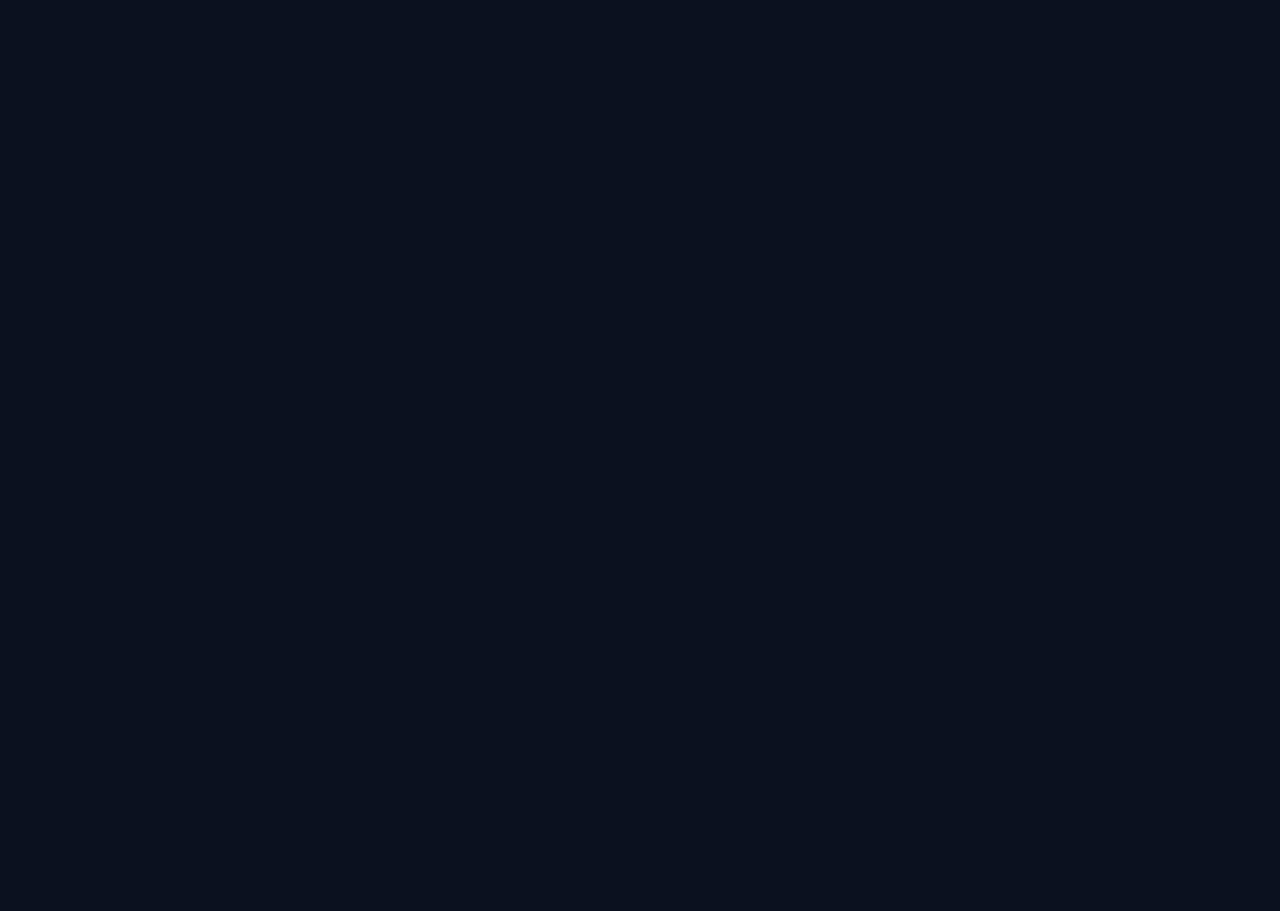
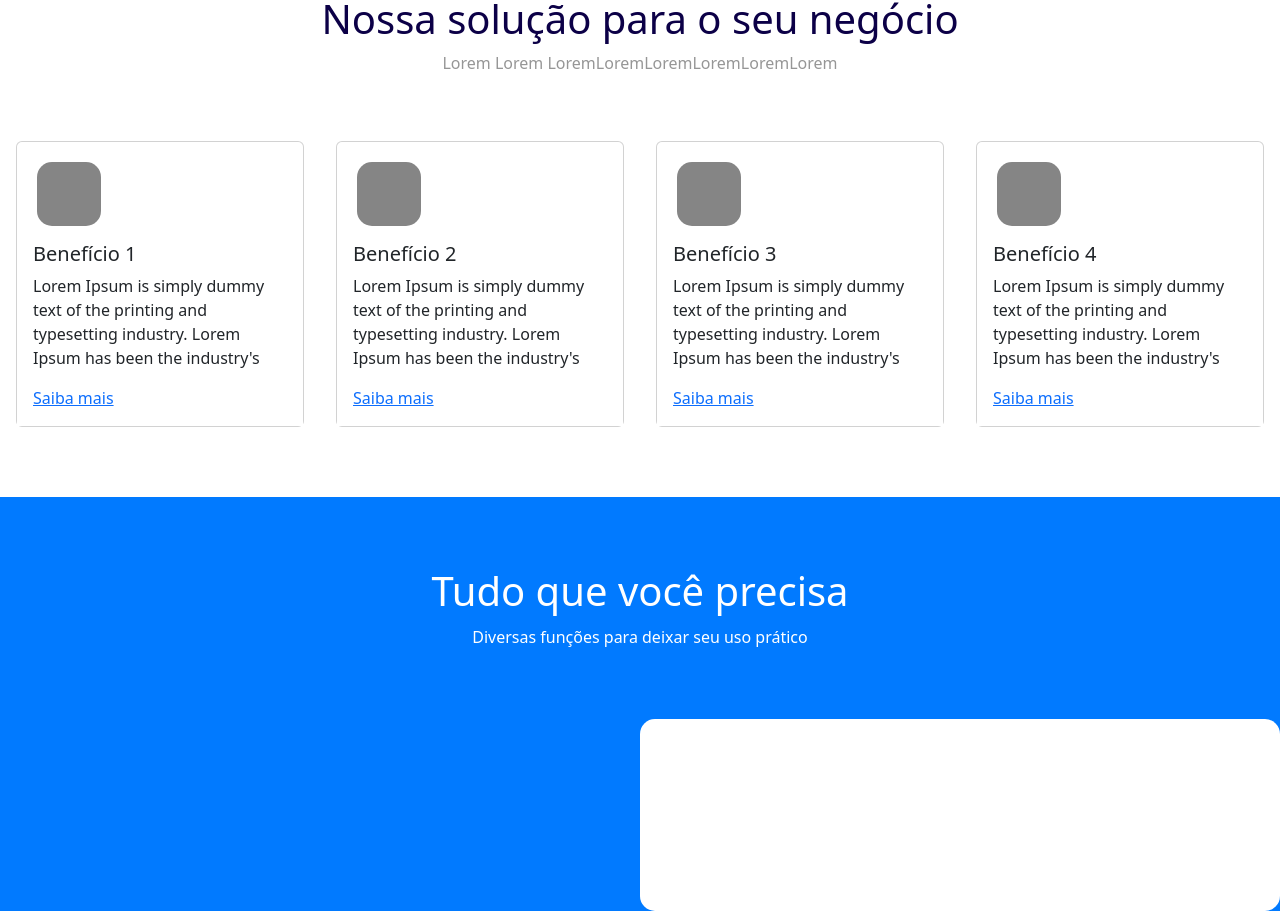
Before and after one commit to AlvarezGui/takout-lp, a Next.js app: page / in a window 1280 px wide. Shown: the part 1071-1982 px from the top of the page. Before the commit the page ends 1058 px from the top, so only its background shows below. Built offline with nearby package versions, Linux system fonts and the light colour scheme.

Commit message:
Add files via upload

```diff
--- /dev/null
+++ b/components/como-funciona.jsx
@@ -0,0 +1,17 @@
+export default function comoFunciona(){
+    return(
+    <>
+        <div className="fundoCF">
+
+            {/* titulo */}
+            <div className="tituloCF" id='CF'>
+                <h1>Tudo que você precisa</h1>
+                <p>Diversas funções para deixar seu uso prático</p>
+            </div>
+
+            {/* PlaceHolder3 */}
+            <div className="placeHolder3"></div>
+        </div>
+    </>
+    )
+}
--- a/components/header.jsx
+++ b/components/header.jsx
@@ -16,7 +16,7 @@ export default function Header(){
           <Nav className="me-auto">
             <Nav.Link href="#servico"><h6>Serviço</h6></Nav.Link>
             <Nav.Link href="#solucao"><h6>Solução</h6></Nav.Link>
-            <Nav.Link href="#comoFunciona"><h6>Como funciona</h6></Nav.Link>
+            <Nav.Link href="#CF"><h6>Como funciona</h6></Nav.Link>
           </Nav>
 
           <Nav>
--- a/components/solucao.jsx
+++ b/components/solucao.jsx
@@ -4,6 +4,7 @@ import Card from 'react-bootstrap/Card';
 export default function solucao(){
     return(
         <>
+
             <div className="fundoSolu">
 
                 {/* titulo */}
--- a/pages/index.jsx
+++ b/pages/index.jsx
@@ -3,6 +3,7 @@ import Image from 'next/image'
 import Header from '../components/header'
 import Meio from '../components/meio'
 import Solucao from '../components/solucao'
+import CF from '../components/como-funciona'
 import styles from '../styles/Home.module.css'
 
 export default function Home() {
@@ -11,6 +12,7 @@ export default function Home() {
         <Header></Header>
         <Meio></Meio>
         <Solucao></Solucao>
+        <CF></CF>
     </div>
   )
 }
--- a/styles/meu.css
+++ b/styles/meu.css
@@ -59,6 +59,8 @@
 
 .placeHolder1{
     background-color: #1F2024;
+    height: 300px;
+    width: 350px;
     margin: 0 auto;
     margin-top: 80px;
     border-radius: 15px;
@@ -70,7 +72,8 @@
 
 .fundoSolu{
     background-color: #ffff;
-    margin-top: 70px;
+    margin-top: 30px;
+    padding-top: 60px;
 }
 
 .tituloSolu{
@@ -89,6 +92,8 @@
 }
 
 .cardsSolu{
+    margin-top: 66px;
+    padding-bottom: 70px;
     background-color: #ffff;
     display: flex;
     justify-content: space-around;
@@ -106,3 +111,40 @@
     width: 64px;
     height: 64px;
 }
+
+/* Como Funciona(CF)
+         |
+         V   */
+
+.fundoCF{
+    background-color: #017AFF;
+    padding-top: 70px;
+}
+
+.tituloCF{
+    text-align: center;
+    background-color: #017AFF;
+}
+
+.tituloCF h1{
+    text-align: center;
+    background-color: #017AFF;
+    color: #ffff;
+    margin-bottom: 10px;
+}
+
+.tituloCF p{
+    text-align: center;
+    background-color: #017AFF;
+    color: #ffff;
+}
+
+.placeHolder3{
+    background-color: #ffff;
+    margin: 0 auto;
+    margin-left: 50%;
+    margin-top: 70px;
+    border-radius: 15px;
+    padding-top: 10%;
+    padding-bottom: 5%;
+}
```
